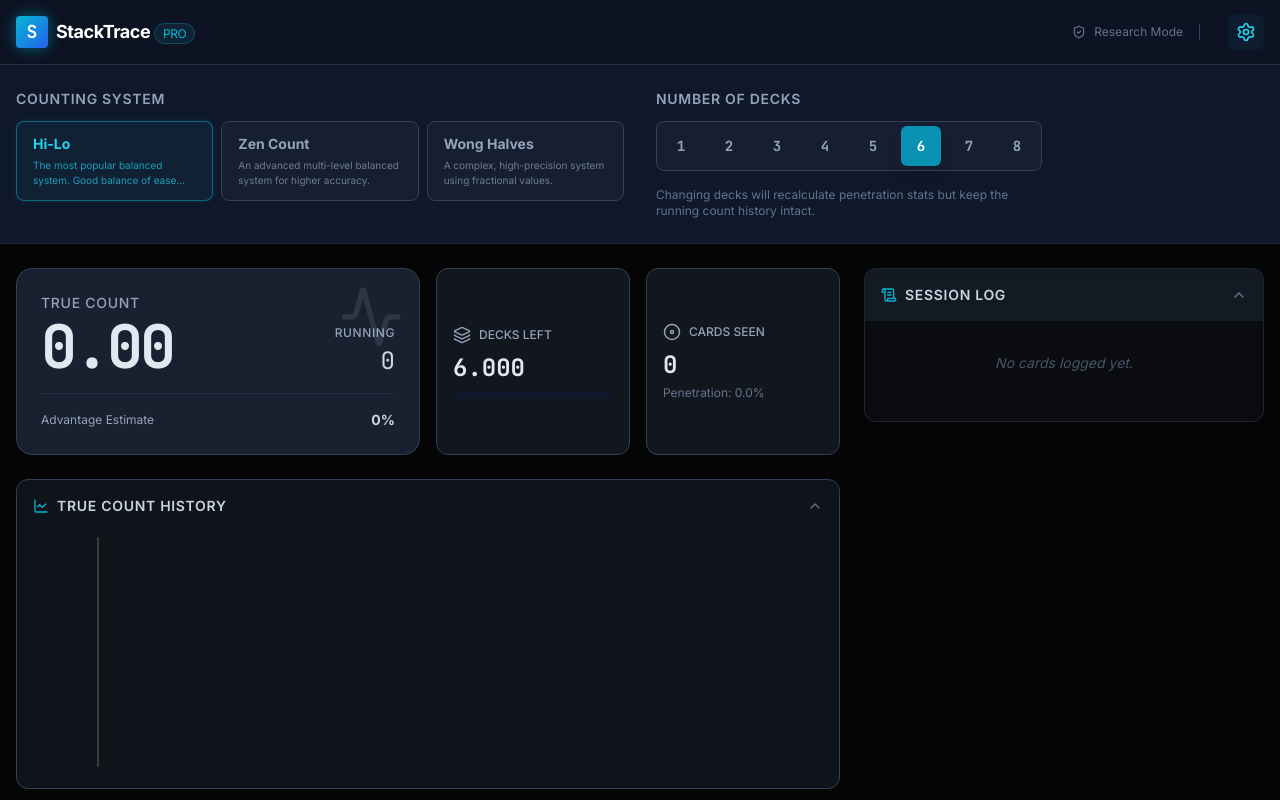
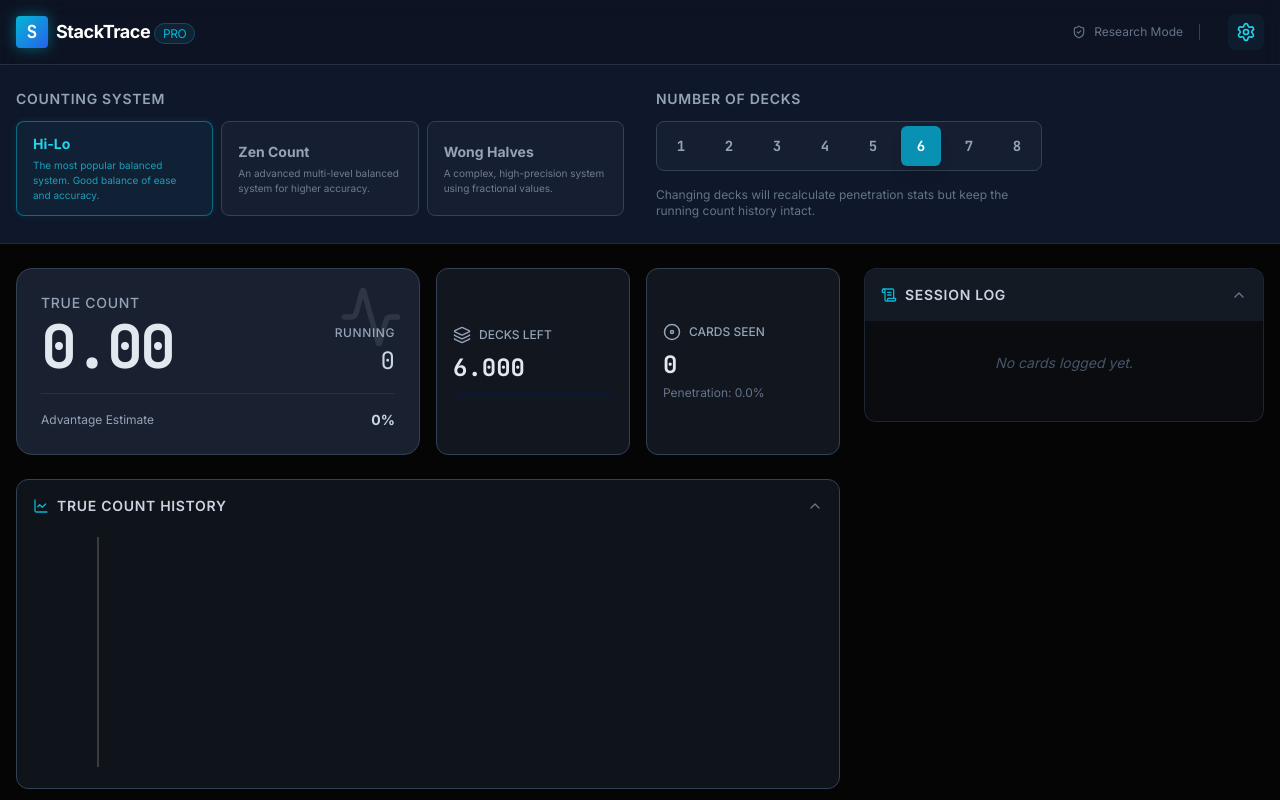
Before and after one commit to LunaWolfStudios/ai-slop, a React (Vite) app in the folder stacktrace/: page / in a window 1280 px wide. Both pictures are taken after a click on the button 1246 px from the left and 32 px from the top of the page. Shown: the top 800 px of the page. Built offline with nearby package versions, Linux system fonts and the light colour scheme.

Commit message:
fix description text

```diff
--- a/stacktrace/App.tsx
+++ b/stacktrace/App.tsx
@@ -113,7 +113,7 @@
                                         : 'bg-slate-800/50 border-slate-700 text-slate-400 hover:border-slate-600'}`}
                                 >
                                     <div className="font-bold text-sm">{s.name}</div>
-                                    <div className="text-[10px] opacity-70 mt-1 line-clamp-2">{s.description}</div>
+                                    <div className="text-[10px] opacity-70 mt-1">{s.description}</div>
                                 </button>
                             ))}
                         </div>
```
